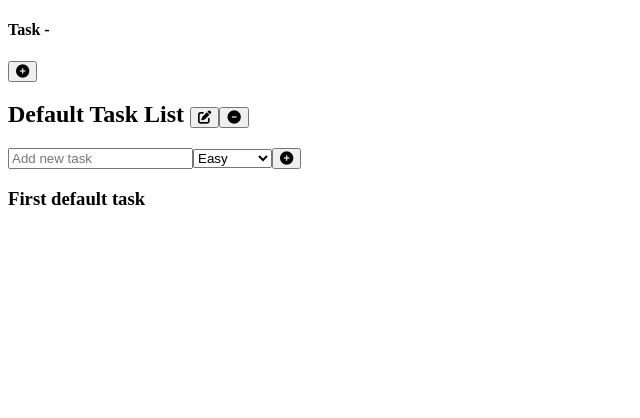
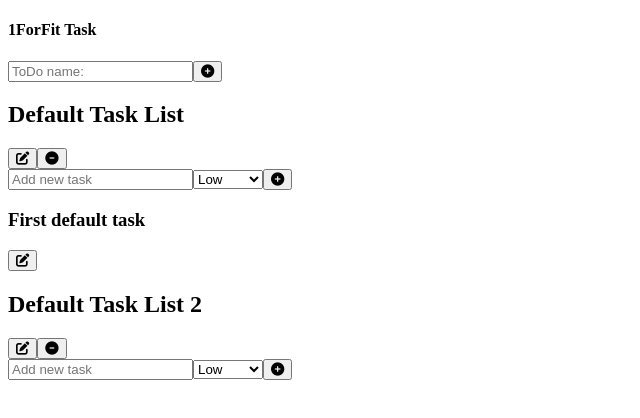
Before and after one commit to ToniNikolaev23/todo-app, a Vue app: page / in a window 1280 px wide. Shown: the top 418 px of the page, without its empty margins (0-640 px from the left). Built offline with nearby package versions, Linux system fonts and the light colour scheme.

Commit message:
Add edit functionality and improve

```diff
--- a/src/components/layouts/Header.vue
+++ b/src/components/layouts/Header.vue
@@ -1,11 +1,8 @@
 <template>
   <header>
-    <h4>Task - {{ currentTheme }}</h4>
+    <h4>1ForFit Task</h4>
     <div class="action-btns">
-      <button @click="showListForm" v-if="!listFormVisible">
-        <i class="fas fa-plus-circle"></i>
-      </button>
-      <ListForm v-if="listFormVisible" />
+      <ListForm />
 
       <div class="theme-switcher-wrap">
         <div
@@ -28,20 +25,12 @@ export default {
   components: {
     ListForm,
   },
-  data() {
-    return {
-      listFormVisible: false,
-    };
-  },
   computed: {
     currentTheme() {
       return this.$store.getters.getTheme;
     },
   },
   methods: {
-    showListForm() {
-      this.listFormVisible = !this.listFormVisible;
-    },
     switchTheme() {
       this.$store.commit("switchTheme");
     },
--- /dev/null
+++ b/src/components/lists/TodoBox.vue
@@ -0,0 +1,51 @@
+<template>
+  <div class="list-name">
+    <h2 v-if="!isEditting">
+      {{ name }}
+    </h2>
+    <form v-if="isEditting" @submit.prevent="edit(id)" class="edit-form">
+      <input type="text" v-model="editListName" :placeholder="name" />
+      <button><i class="fas fa-edit"></i></button>
+    </form>
+    <div class="list-actions">
+      <button @click="toggleEditList()">
+        <i class="fas fa-edit"></i></button
+      ><button @click="removeList(index)">
+        <i class="fas fa-minus-circle"></i>
+      </button>
+    </div>
+  </div>
+</template>
+
+<script>
+export default {
+  props: ["name", "id", "index"],
+  data() {
+    return {
+      isEditting: false,
+      editListName: "",
+    };
+  },
+  computed: {
+    lists() {
+      return this.$store.getters.listsArray;
+    },
+  },
+  methods: {
+    removeList(index) {
+      this.lists.splice(index, 1);
+    },
+    toggleEditList() {
+      this.isEditting = !this.isEditting;
+    },
+    edit(id) {
+      const payloadObject = {
+        el: id,
+        name: this.editListName,
+      };
+      this.$store.commit("editListName", payloadObject);
+      this.isEditting = false;
+    },
+  },
+};
+</script>
--- a/src/components/lists/TodoForm.vue
+++ b/src/components/lists/TodoForm.vue
@@ -4,7 +4,7 @@
       type="text"
       name="todo-name"
       v-model.trim="newListName"
-      placeholder="Enter your ToDo list name:"
+      placeholder="ToDo name:"
       class="todo-name"
       required
     />
--- a/src/components/lists/TodoList.vue
+++ b/src/components/lists/TodoList.vue
@@ -1,16 +1,7 @@
 <template>
   <div class="list-wrap">
     <div class="list-box" v-for="(list, index) in lists" :key="list.id">
-      <div class="list-name">
-        <h2>
-          {{ list.name }}
-          <span
-            ><button @click="editList"><i class="fas fa-edit"></i></button
-            ><button @click="removeList(index)">
-              <i class="fas fa-minus-circle"></i></button
-          ></span>
-        </h2>
-      </div>
+      <todo-box :index="index" :id="list.id" :name="list.name"></todo-box>
       <task-form :id="list.id"></task-form>
       <task-list
         v-for="task in tasks"
@@ -29,10 +20,12 @@
 <script>
 import TaskList from "../tasks/TaskList";
 import TaskForm from "../tasks/TaskForm";
+import TodoBox from "../lists/TodoBox";
 export default {
   components: {
     TaskList,
     TaskForm,
+    TodoBox,
   },
   computed: {
     lists() {
@@ -42,10 +35,5 @@ export default {
       return this.$store.getters.tasksArray;
     },
   },
-  methods: {
-    removeList(index) {
-      this.lists.splice(index, 1);
-    },
-  },
 };
 </script>
--- a/src/components/tasks/TaskForm.vue
+++ b/src/components/tasks/TaskForm.vue
@@ -8,9 +8,9 @@
     />
 
     <select name="label" id="label" v-model="newLabel">
-      <option value="easy">Easy</option>
+      <option value="low">Low</option>
       <option value="medium">Medium</option>
-      <option value="important">Important</option>
+      <option value="high">High</option>
     </select>
     <button><i class="fas fa-plus-circle"></i></button>
   </form>
@@ -22,7 +22,7 @@ export default {
   data() {
     return {
       newTaskName: "",
-      newLabel: "easy",
+      newLabel: "low",
       uid: 0,
     };
   },
@@ -47,7 +47,7 @@ export default {
       this.uid++;
 
       this.newTaskName = "";
-      this.newLabel = "easy";
+      this.newLabel = "low";
     },
   },
 };
--- a/src/components/tasks/TaskList.vue
+++ b/src/components/tasks/TaskList.vue
@@ -2,16 +2,34 @@
   <div
     v-if="listId === taskListId"
     class="list-task"
-    @click="changeCompleteStatus"
     :class="completed ? 'completed' : ''"
   >
-    <h3 :class="label">{{ name }}</h3>
+    <h3 @click="changeCompleteStatus" :class="label" v-if="!isEditting">
+      {{ name }}
+    </h3>
+    <form @submit.prevent="edit(id)" v-if="isEditting">
+      <input type="text" v-model="newTaskName" :placeholder="name" />
+      <select name="label" id="label" v-model="newLabel">
+        <option value="low">Low</option>
+        <option value="medium">Medium</option>
+        <option value="high">High</option>
+      </select>
+      <button><i class="fas fa-edit"></i></button>
+    </form>
+    <button @click="toggleEditForm"><i class="fas fa-edit"></i></button>
   </div>
 </template>
 
 <script>
 export default {
   props: ["id", "name", "label", "completed", "listId", "taskListId"],
+  data() {
+    return {
+      isEditting: false,
+      newTaskName: "",
+      newLabel: this.label,
+    };
+  },
   computed: {
     tasks() {
       return this.$store.getters.tasksArray;
@@ -20,7 +38,22 @@ export default {
   methods: {
     changeCompleteStatus() {
       const currentTask = this.tasks.find((task) => task.id === this.id);
-      currentTask.completed = !currentTask.completed;
+      if (!this.isEditting) {
+        currentTask.completed = !currentTask.completed;
+      }
+    },
+    toggleEditForm() {
+      this.isEditting = !this.isEditting;
+    },
+    edit(id) {
+      const taskObject = {
+        id: id,
+        label: this.newLabel,
+        name: this.newTaskName,
+      };
+
+      this.$store.commit("editTask", taskObject);
+      this.isEditting = false;
     },
   },
 };
--- a/src/store/index.js
+++ b/src/store/index.js
@@ -8,13 +8,17 @@ export default createStore({
           id: "default-id",
           name: "Default Task List",
         },
+        {
+          id: "default-2",
+          name: "Default Task List 2",
+        },
       ],
       tasks: [
         {
           id: "default-task-id-1",
           name: "First default task",
           completed: false,
-          label: "important",
+          label: "high",
           lists: "default-id",
         },
       ],
@@ -27,8 +31,17 @@ export default createStore({
       localStorage.setItem(payload.id, payload.name);
       state.lists.unshift(payload);
     },
+    editListName(state, payload) {
+      const currentList = state.lists.find((list) => list.id === payload.el);
+      currentList.name = payload.name;
+    },
     addNewTask(state, payload) {
       state.tasks.push(payload);
+    },
+    editTask(state, payload) {
+      const currentTask = state.tasks.find((task) => task.id === payload.id);
+      currentTask.name = payload.name;
+      currentTask.label = payload.label;
     },
     switchTheme(state) {
       const storedTheme = localStorage.getItem("theme-color");
@@ -52,6 +65,4 @@ export default createStore({
       return state.currentTheme;
     },
   },
-  actions: {},
-  modules: {},
 });
--- a/src/styles/basics/_layout.scss
+++ b/src/styles/basics/_layout.scss
@@ -1,3 +1,12 @@
+input {
+  width: 100%;
+  outline: none;
+
+  &:focus {
+    border-bottom: 2px solid green !important;
+  }
+}
+
 .container {
   width: 100%;
   display: block;
--- a/src/styles/components/_header.scss
+++ b/src/styles/components/_header.scss
@@ -43,6 +43,7 @@ header {
 
 .action-btns {
   display: flex;
+  transition: all 0.3s ease-in-out;
   button {
     background: transparent;
     border: none;
@@ -51,6 +52,11 @@ header {
 
   .todo-name {
     position: relative;
+    height: 29px;
+    border: none;
+    border-bottom: 1px solid black;
+    outline: none;
+    width: 200px;
   }
 }
 
--- a/src/styles/components/_lists.scss
+++ b/src/styles/components/_lists.scss
@@ -21,15 +21,24 @@
   -webkit-backdrop-filter: blur(4px);
   border-radius: 10px;
   border: 1px solid rgba(255, 255, 255, 0.18);
-
+  animation: expand 0.3s ease-in-out;
   .list-name {
+    display: flex;
+    justify-content: space-between;
     h2 {
       font-size: 18px;
       display: flex;
       justify-content: space-between;
       margin: 5px;
       word-wrap: break-word;
+      word-break: break-all;
+      max-width: 288px;
+    }
+  }
 
+  .list-actions {
+    padding: 5px;
+    min-width: 65px;
     button {
       background: transparent;
       border: none;
@@ -45,7 +54,6 @@
 
     .fa-minus-circle {
       color: red;
-      }
     }
   }
 
@@ -68,10 +76,20 @@
 
 .list-task {
   cursor: pointer;
+  display: flex;
+  justify-content: space-between;
   h3 {
     margin: 5px 5px;
     padding: 5px;
     background: white;
+    width: 100%;
+  }
+
+  button {
+    background: none;
+    color: orange;
+    border: none;
+    font-size: 22px;
   }
 }
 
@@ -83,7 +101,7 @@
   }
 }
 
-.important {
+.high {
   border-left: 4px solid red;
 }
 
@@ -91,6 +109,20 @@
   border-left: 4px solid orange;
 }
 
-.easy {
+.low {
   border-left: 4px solid green;
 }
+
+.todo-form {
+  input {
+    width: 100%;
+  }
+}
+
+@keyframes expand {
+  from {
+    transform: scale(0);
+    opacity: 0;
+    background: #5470b0;
+  }
+}
```
Also changed, not shown: 1 other file (tests, documents, lock files or other folders). Lines whose indentation alone changed are shown as unchanged.
